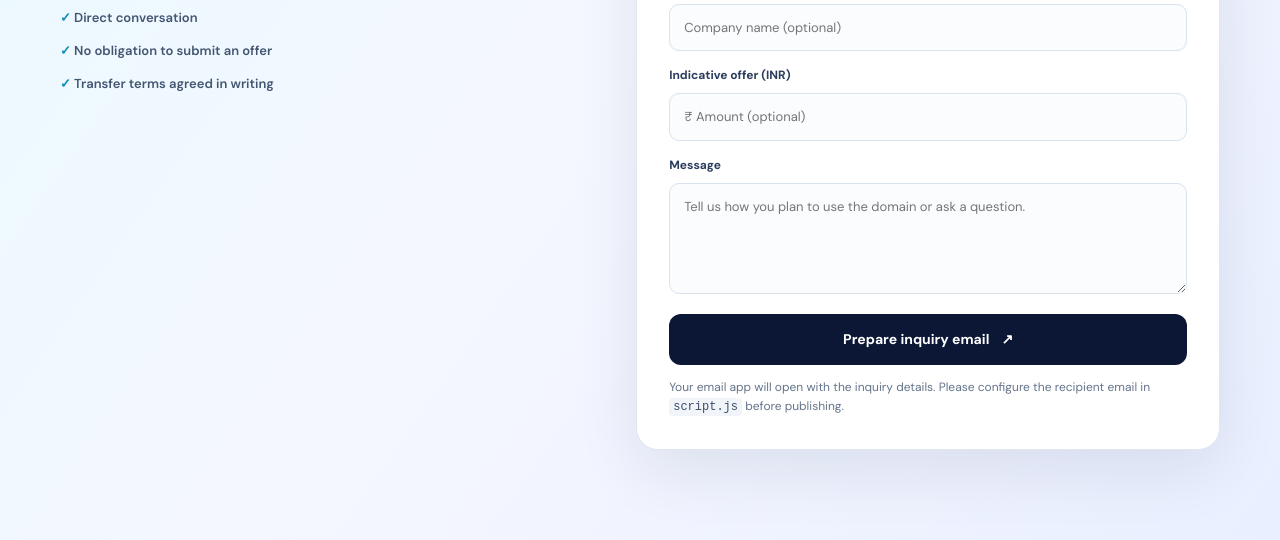
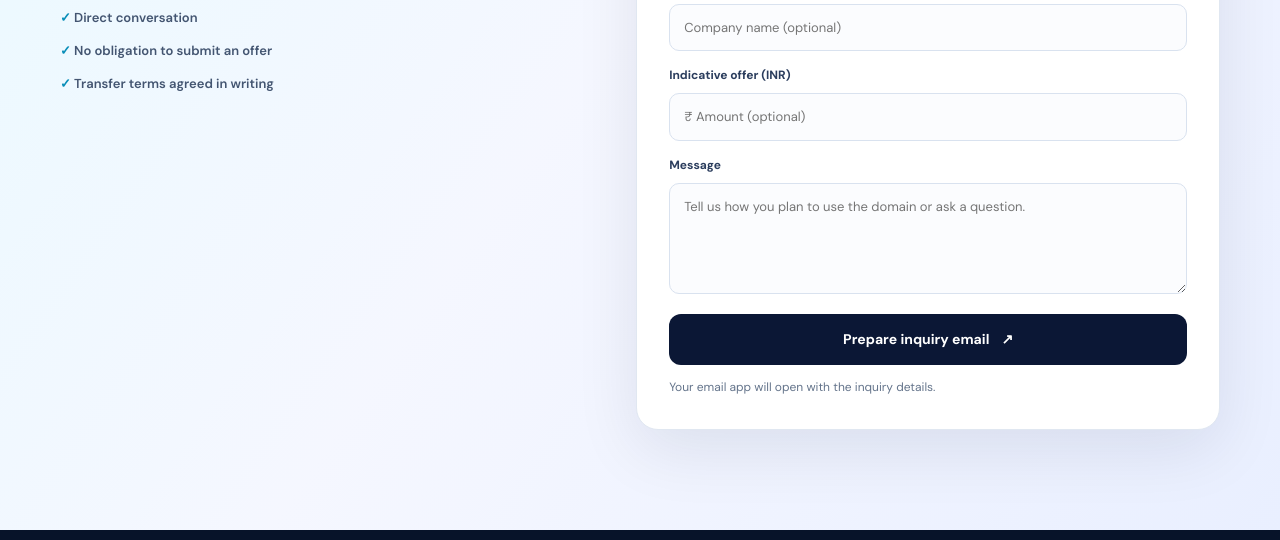
Before and after one commit to spnayak9/Query-Bricks-Website, a plain HTML site: page index.html in a window 1280 px wide. Shown: the part 3721-4261 px from the top of the page. Drawn offline with Linux system fonts and the light colour scheme.

Commit message:
second commit

```diff
--- a/index.html
+++ b/index.html
@@ -191,7 +191,7 @@
           <label for="message">Message</label>
           <textarea id="message" name="message" rows="4" placeholder="Tell us how you plan to use the domain or ask a question."></textarea>
           <button class="button button-primary form-submit" type="submit">Prepare inquiry email <span aria-hidden="true">↗</span></button>
-          <p class="form-note" id="form-note">Your email app will open with the inquiry details. Please configure the recipient email in <code>script.js</code> before publishing.</p>
+          <p class="form-note" id="form-note">Your email app will open with the inquiry details. </p>
         </form>
       </div>
     </section>
```
